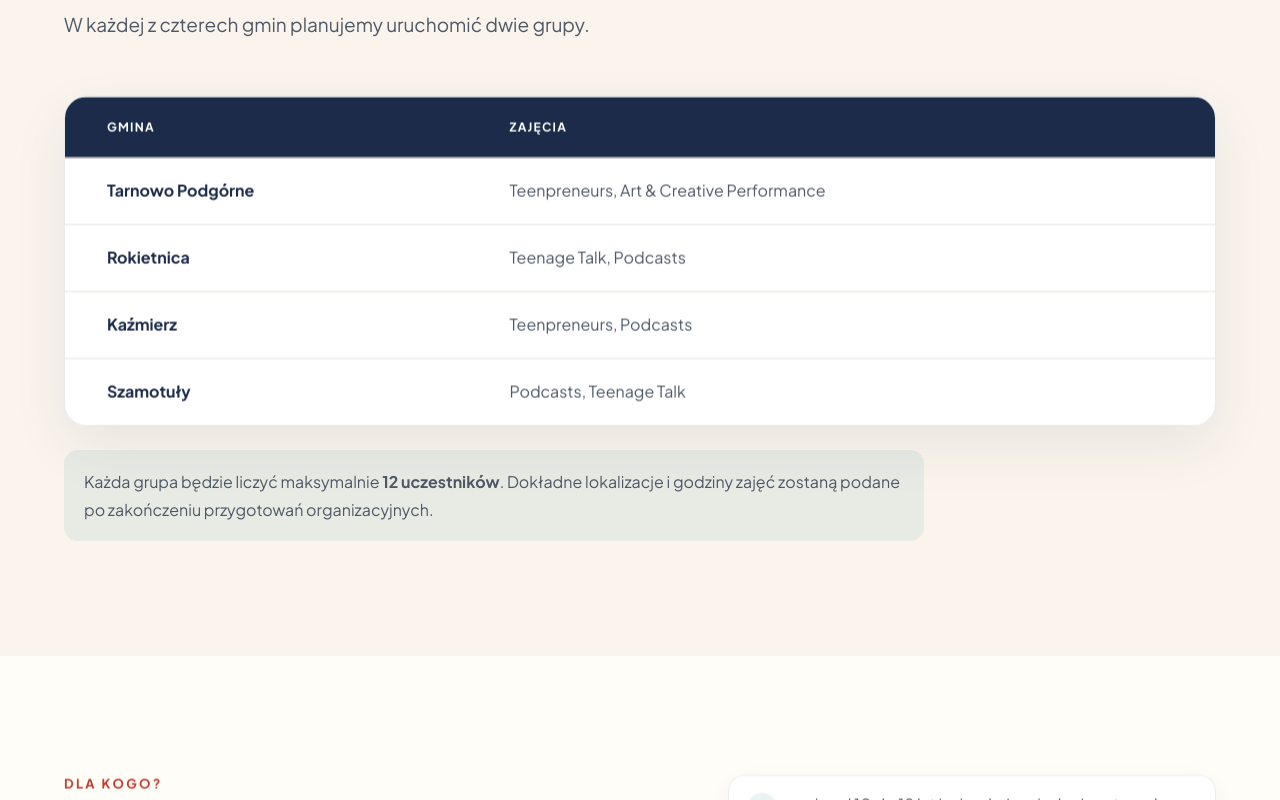
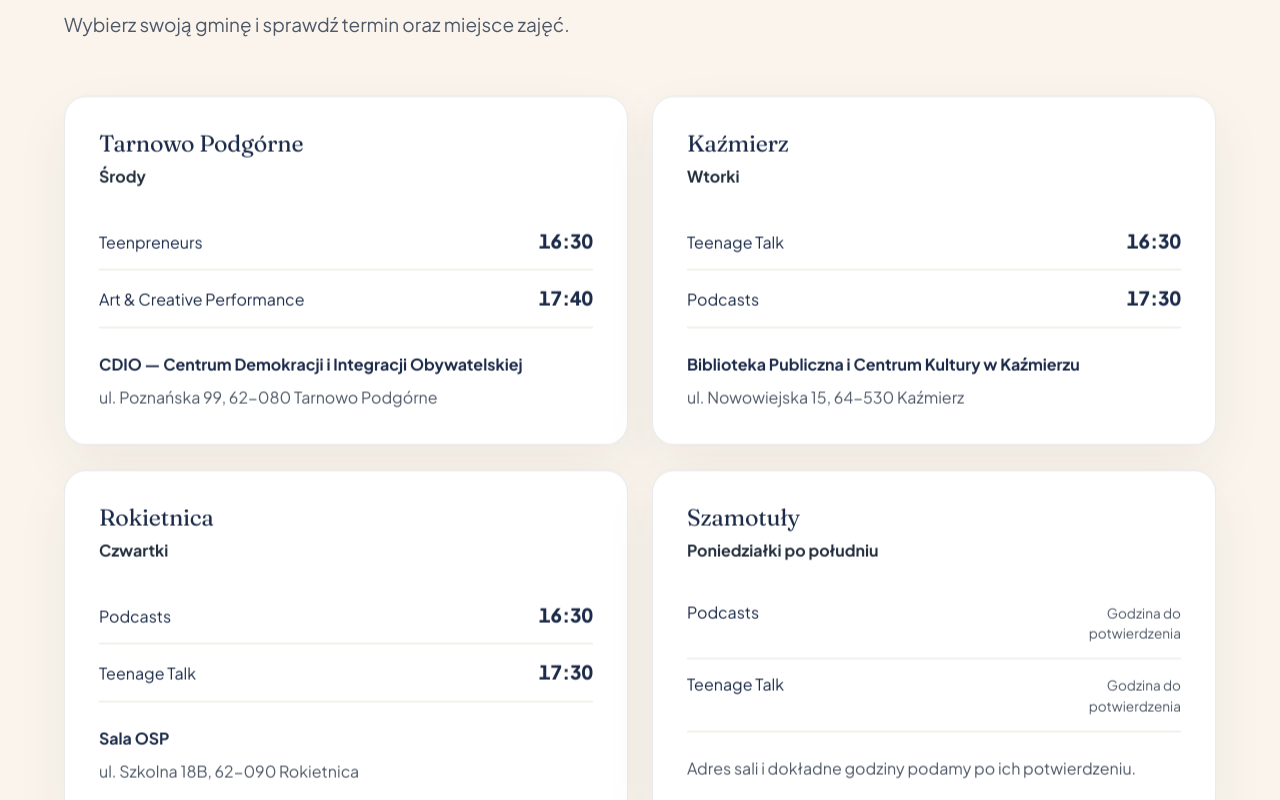
Before and after one commit to uNickAcademy/uNick-Academy, a Next.js app: page /creators in a window 1280 px wide. Shown: the part 3720-4520 px from the top of the page. Built offline with nearby package versions, Linux system fonts and the light colour scheme; no server answers.

Commit message:
Update creators course times and venues

```diff
--- a/src/app/(foundation-projects)/creators/page.js
+++ b/src/app/(foundation-projects)/creators/page.js
@@ -7,6 +7,7 @@ import Reveal from '../../components/Reveal'
 import SectionHeading from '../../components/SectionHeading'
 import { getDictionary } from '../../lib/dictionaries'
 import { siteConfig } from '../../lib/site-config'
+import { projectSchedule } from '@/lib/foundation/schedule'
 import styles from '../../[locale]/foundation/FoundationPage.module.css'
 
 const title = 'Kreatorzy Przyszłości – bezpłatne zajęcia dla dzieci i młodzieży'
@@ -40,13 +41,6 @@ const quickFacts = [
   ['4 gminy', 'lokalne grupy'],
   ['0 zł', 'udział bezpłatny'],
   ['ok. 6 miesięcy', 'czas programu'],
-]
-
-const locations = [
-  ['Tarnowo Podgórne', 'Teenpreneurs, Art & Creative Performance'],
-  ['Rokietnica', 'Teenage Talk, Podcasts'],
-  ['Kaźmierz', 'Teenpreneurs, Podcasts'],
-  ['Szamotuły', 'Podcasts, Teenage Talk'],
 ]
 
 const audiencePoints = [
@@ -196,16 +190,36 @@ export default function CreatorsPage() {
         <div className="container">
           <SectionHeading
             eyebrow="Blisko domu"
-            title="Gdzie odbywać się będą zajęcia?"
-            subtitle="W każdej z czterech gmin planujemy uruchomić dwie grupy."
+            title="Kiedy i gdzie się spotykamy?"
+            subtitle="Wybierz swoją gminę i sprawdź termin oraz miejsce zajęć."
           />
-          <Reveal className={styles.creatorLocationTableWrap}>
-            <table className={styles.creatorLocationTable}>
-              <thead><tr><th scope="col">Gmina</th><th scope="col">Zajęcia</th></tr></thead>
-              <tbody>{locations.map(([municipality, courses]) => <tr key={municipality}><th scope="row">{municipality}</th><td>{courses}</td></tr>)}</tbody>
-            </table>
-          </Reveal>
-          <p className={styles.creatorLocationNote}>Każda grupa będzie liczyć maksymalnie <strong>12 uczestników</strong>. Dokładne lokalizacje i godziny zajęć zostaną podane po zakończeniu przygotowań organizacyjnych.</p>
+          <div className={styles.creatorLocationGrid}>
+            {projectSchedule.map(location => (
+              <Reveal as="article" className={styles.creatorLocationCard} key={location.municipality}>
+                <header>
+                  <h3>{location.name}</h3>
+                  <p className={styles.creatorLocationDay}>{location.day}</p>
+                </header>
+                <ul className={styles.creatorLocationCourses}>
+                  {location.courses.map(course => (
+                    <li key={course.activity}>
+                      <span>{course.title}</span>
+                      {course.time ? <time>{course.time}</time> : <small>Godzina do potwierdzenia</small>}
+                    </li>
+                  ))}
+                </ul>
+                {location.venue && location.address ? (
+                  <address className={styles.creatorLocationAddress}>
+                    <strong>{location.venue}</strong>
+                    <span>{location.address}</span>
+                  </address>
+                ) : (
+                  <p className={styles.creatorLocationPending}>Adres sali i dokładne godziny podamy po ich potwierdzeniu.</p>
+                )}
+              </Reveal>
+            ))}
+          </div>
+          <p className={styles.creatorLocationNote}>Każda grupa liczy maksymalnie <strong>12 uczestników</strong>. Udział w zajęciach jest całkowicie bezpłatny.</p>
         </div>
       </section>
 
--- a/src/app/[locale]/foundation/FoundationPage.module.css
+++ b/src/app/[locale]/foundation/FoundationPage.module.css
@@ -103,13 +103,17 @@
 .creatorCourseBody h3{margin:16px 0 10px;font-size:clamp(1.65rem,3vw,2.3rem);line-height:1.08;color:var(--color-blue)}
 .creatorCourseBody p{margin:0;line-height:1.72;color:var(--color-ink-soft)}
 .creatorLocations{background:var(--color-cream)}
-.creatorLocationTableWrap{margin-top:40px;border:1px solid rgba(30,52,73,.1);border-radius:22px;overflow:auto;background:white;box-shadow:0 20px 55px rgba(30,52,73,.08)}
-.creatorLocationTable{width:100%;border-collapse:collapse;min-width:620px}
-.creatorLocationTable th,.creatorLocationTable td{padding:21px clamp(20px,4vw,42px);border-bottom:1px solid #e7e4dc;text-align:left}
-.creatorLocationTable thead th{background:var(--color-blue);font-size:.76rem;letter-spacing:.1em;text-transform:uppercase;color:white}
-.creatorLocationTable tbody th{width:35%;font-size:1rem;color:var(--color-blue)}
-.creatorLocationTable tbody td{color:var(--color-ink-soft)}
-.creatorLocationTable tbody tr:last-child th,.creatorLocationTable tbody tr:last-child td{border-bottom:0}
+.creatorLocationGrid{display:grid;grid-template-columns:repeat(2,minmax(0,1fr));gap:24px;margin-top:40px}
+.creatorLocationCard{display:flex;flex-direction:column;min-width:0;padding:clamp(22px,3vw,34px);border:1px solid rgba(30,52,73,.1);border-radius:22px;background:white;box-shadow:0 20px 55px rgba(30,52,73,.06)}
+.creatorLocationCard h3{margin:0;font-size:1.45rem;color:var(--color-blue)}
+.creatorLocationDay{margin:7px 0 0;font-weight:700;color:var(--color-teal)}
+.creatorLocationCourses{display:grid;gap:0;margin:24px 0;padding:0;list-style:none}
+.creatorLocationCourses li{display:flex;align-items:baseline;justify-content:space-between;gap:16px;padding:14px 0;border-bottom:1px solid #e7e4dc;line-height:1.5;color:var(--color-blue)}
+.creatorLocationCourses time{flex-shrink:0;font-size:1.2rem;font-weight:800;font-variant-numeric:tabular-nums}
+.creatorLocationCourses small{max-width:110px;flex-shrink:0;text-align:right;font-size:.85rem;color:var(--color-ink-soft)}
+.creatorLocationAddress{display:grid;gap:7px;margin-top:auto;font-style:normal;line-height:1.6;color:var(--color-ink-soft)}
+.creatorLocationAddress strong{color:var(--color-blue)}
+.creatorLocationPending{margin:0;line-height:1.6;color:var(--color-ink-soft)}
 .creatorLocationNote{max-width:860px;margin:24px 0 0;padding:18px 20px;border-radius:14px;background:rgba(36,126,133,.08);line-height:1.7;color:var(--color-ink-soft)}
 .creatorAudience{background:#fffdf8}
 .creatorAudienceGrid{display:grid;grid-template-columns:minmax(0,1fr) minmax(320px,.85fr);gap:clamp(38px,7vw,90px);align-items:center}
@@ -151,7 +155,7 @@
 .creatorLanguageGrid,.creatorAudienceGrid{grid-template-columns:1fr}
 .creatorOrganizationGrid{grid-template-columns:repeat(2,1fr)}
 }
-@media(max-width:650px){.areas,.activities,.roles,.highlights,.projectCards,.creatorCourseGrid,.creatorOrganizationGrid{grid-template-columns:1fr}
+@media(max-width:650px){.areas,.activities,.roles,.highlights,.projectCards,.creatorCourseGrid,.creatorOrganizationGrid,.creatorLocationGrid{grid-template-columns:1fr}
 .projectHead{align-items:start;flex-direction:column}
 .projectHead a{width:100%;text-align:center}
 .projectCardBody{min-height:172px}
@@ -162,7 +166,6 @@
 .creatorQuickFacts strong{font-size:1rem}
 .creatorQuickFacts>div{padding:17px 14px}
 .creatorCourseBody{padding:24px}
-.creatorLocationTable th,.creatorLocationTable td{padding:18px 20px}
 .creatorLocationNote{font-size:.94rem}
 }
 @media(prefers-reduced-motion:reduce){.declaration{scroll-margin-top:75px}
--- a/src/app/components/foundation/FoundationInterestForm.tsx
+++ b/src/app/components/foundation/FoundationInterestForm.tsx
@@ -5,6 +5,7 @@ import Link from 'next/link'
 import {FormEvent, useEffect, useRef, useState} from 'react'
 import Button from '../Button'
 import * as O from '@/lib/foundation/options'
+import {courseScheduleDescription} from '@/lib/foundation/schedule'
 import {validateFoundationInterest} from '@/lib/foundation/validation'
 import styles from './FoundationInterestForm.module.css'
 
@@ -121,7 +122,7 @@ export default function FoundationInterestForm({copy, locale}: Props) {
     if (!municipalities.includes(municipality)) {
       return 'Te zajęcia nie są dostępne w wybranej gminie.'
     }
-    return 'Dostępne dla tego wieku i gminy.'
+    return courseScheduleDescription(municipality, activity.value) || 'Dostępne dla tego wieku i gminy.'
   }
 
   if (done) return <div className={`${styles.shell} ${styles.success}`} role="status" aria-live="polite">
@@ -229,7 +230,7 @@ export default function FoundationInterestForm({copy, locale}: Props) {
 
     <fieldset disabled={sending}>
       <legend>3. Kiedy możecie?</legend>
-      <p className={styles.fieldHint}>To pomoże nam ułożyć grupy. Na tym etapie nie wybierasz jeszcze ostatecznego terminu.</p>
+      <p className={styles.fieldHint}>Terminy konkretnych zajęć znajdziesz przy wyborze kursu. Zaznacz dni i przedziały godzinowe, w których możecie uczestniczyć.</p>
       <label className={styles.label}>Preferowane dni *</label>
       <CheckboxChoices name="availableDays" options={O.dayOptions} selected={availableDays} onChange={setAvailableDays}/>
       <Err name="availableDays" errors={errors}/>
--- a/src/lib/foundation/options.ts
+++ b/src/lib/foundation/options.ts
@@ -18,7 +18,7 @@ export const activityOptions = [
     label: 'Teenpreneurs, 13–18 lat',
     minAge: 13,
     maxAge: 18,
-    municipalities: ['tarnowo_podgorne', 'kazmierz'],
+    municipalities: ['tarnowo_podgorne'],
   },
   {
     value: 'podcasts_audio_video',
@@ -32,7 +32,7 @@ export const activityOptions = [
     label: 'Teenage Talk, 13–18 lat',
     minAge: 13,
     maxAge: 18,
-    municipalities: ['rokietnica', 'szamotuly'],
+    municipalities: ['rokietnica', 'kazmierz', 'szamotuly'],
   },
   {
     // The existing database identifier is retained so no production migration
--- /dev/null
+++ b/src/lib/foundation/schedule.ts
@@ -0,0 +1,70 @@
+import type {activityOptions, Municipality} from './options'
+
+type Activity = typeof activityOptions[number]['value']
+
+type ProjectLocation = {
+  municipality: Municipality
+  name: string
+  day: string
+  venue: string | null
+  address: string | null
+  courses: readonly {activity: Activity; title: string; time: string | null}[]
+}
+
+/** Shared by the public timetable and the registration course descriptions. */
+export const projectSchedule: readonly ProjectLocation[] = [
+  {
+    municipality: 'tarnowo_podgorne',
+    name: 'Tarnowo Podgórne',
+    day: 'Środy',
+    venue: 'CDIO — Centrum Demokracji i Integracji Obywatelskiej',
+    address: 'ul. Poznańska 99, 62-080 Tarnowo Podgórne',
+    courses: [
+      {activity: 'teenpreneurs', title: 'Teenpreneurs', time: '16:30'},
+      {activity: 'art_performance_9_13', title: 'Art & Creative Performance', time: '17:40'},
+    ],
+  },
+  {
+    municipality: 'kazmierz',
+    name: 'Kaźmierz',
+    day: 'Wtorki',
+    venue: 'Biblioteka Publiczna i Centrum Kultury w Kaźmierzu',
+    address: 'ul. Nowowiejska 15, 64-530 Kaźmierz',
+    courses: [
+      {activity: 'teenage_talk', title: 'Teenage Talk', time: '16:30'},
+      {activity: 'podcasts_audio_video', title: 'Podcasts', time: '17:30'},
+    ],
+  },
+  {
+    municipality: 'rokietnica',
+    name: 'Rokietnica',
+    day: 'Czwartki',
+    venue: 'Sala OSP',
+    address: 'ul. Szkolna 18B, 62-090 Rokietnica',
+    courses: [
+      {activity: 'podcasts_audio_video', title: 'Podcasts', time: '16:30'},
+      {activity: 'teenage_talk', title: 'Teenage Talk', time: '17:30'},
+    ],
+  },
+  {
+    municipality: 'szamotuly',
+    name: 'Szamotuły',
+    day: 'Poniedziałki po południu',
+    venue: null,
+    address: null,
+    courses: [
+      {activity: 'podcasts_audio_video', title: 'Podcasts', time: null},
+      {activity: 'teenage_talk', title: 'Teenage Talk', time: null},
+    ],
+  },
+]
+
+export function courseScheduleDescription(municipality: string, activity: string) {
+  const location = projectSchedule.find(item => item.municipality === municipality)
+  const course = location?.courses.find(item => item.activity === activity)
+  if (!location || !course) return null
+  if (!course.time || !location.venue || !location.address) {
+    return `${location.day}. Godziny i adres podamy po potwierdzeniu sali.`
+  }
+  return `${location.day}, godz. ${course.time}. ${location.venue}, ${location.address}.`
+}
```
Also changed, not shown: tests/foundation-interest.cjs (+19 -1 lines), 1 other file (tests, documents, lock files or other folders).
